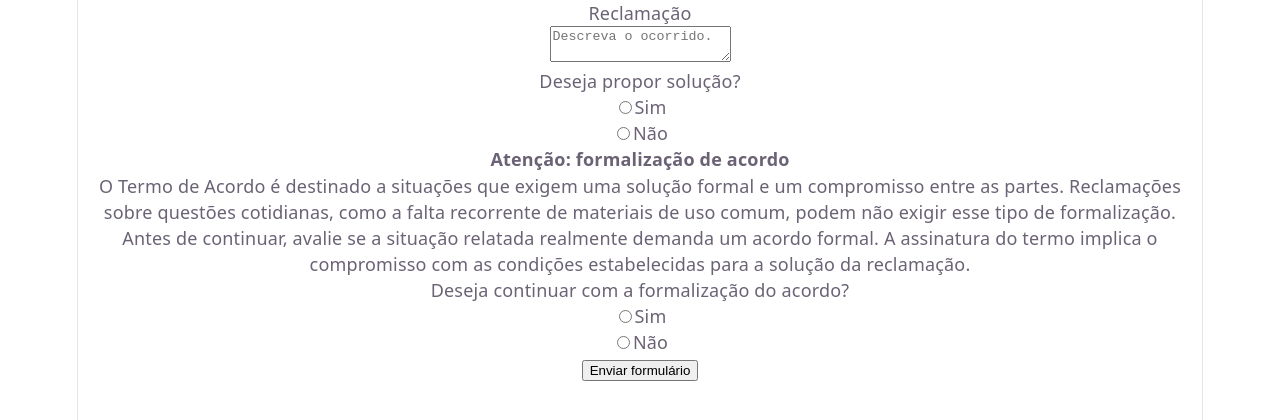
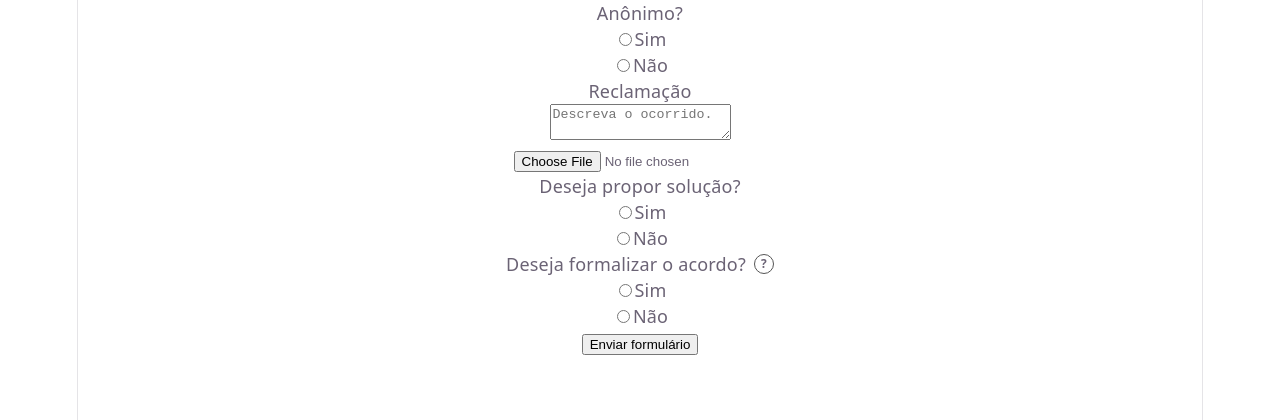
Before and after one commit to cathsantana/squad17_odrcon_frontend, a React app: page /reclamacao in a window 1280 px wide. Shown: the top 420 px of the page. Built offline with nearby package versions, Linux system fonts and the light colour scheme; the HTML template or start-up script is replaced by a standard one.

Commit message:
Adicionando opção de anonimato, permitindo que o usuário opte por preencher a reclamação com informações identificadoras

```diff
--- /dev/null
+++ b/src/Pages/ReclamacaoForm/ReclamacaoForm.css
@@ -0,0 +1,50 @@
+.tooltip-container {
+    display: flex;
+    align-items: center;
+    justify-content: center;
+    gap: 8px;
+    width: 100%;
+}
+
+.tooltip {
+    position: relative;
+    display: inline-flex;
+    justify-content: center;
+    align-items: center;
+    width: 18px;
+    height: 18px;
+    border: 1px solid #555;
+    border-radius: 50%;
+    font-size: 12px;
+    font-weight: bold;
+    cursor: help;
+}
+
+.tooltip-text {
+    visibility: hidden;
+    opacity: 0;
+
+    position: absolute;
+    bottom: 130%;
+    left: 50%;
+    transform: translateX(-50%);
+
+    width: 280px;
+    padding: 12px;
+    border-radius: 6px;
+
+    background-color: #222;
+    color: white;
+    font-size: 13px;
+    font-weight: normal;
+    line-height: 1.5;
+    text-align: left;
+
+    z-index: 10;
+    transition: opacity 0.2s;
+}
+
+.tooltip:hover .tooltip-text {
+    visibility: visible;
+    opacity: 1;
+}
--- a/src/Pages/ReclamacaoForm/ReclamacaoForm.jsx
+++ b/src/Pages/ReclamacaoForm/ReclamacaoForm.jsx
@@ -1,12 +1,57 @@
 
 import { useState } from 'react';
+import './ReclamacaoForm.css';
 
 function ReclamacaoForm() {
     const [querSolucao, setQuerSolucao] = useState('');
     const [querAcordo, setQuerAcordo] = useState('');
+    const [isAnonimo, setIsAnonimo] = useState('');
 
     return (
         <form>
+            <label>Anônimo?</label><br />
+            <input
+                type="radio"
+                id="is_anonimo_sim"
+                name="is_anonimo"
+                value="true"
+                onChange={(e) => setIsAnonimo(e.target.value)}
+                required
+            />
+            <label htmlFor="is_anonimo_sim">Sim</label><br />
+
+            <input
+                type="radio"
+                id="is_anonimo_nao"
+                name="is_anonimo"
+                value="false"
+                onChange={(e) => setIsAnonimo(e.target.value)}
+                required
+            />
+            <label htmlFor="is_anonimo_nao">Não</label><br />
+
+            {isAnonimo === 'false' && (
+                <>
+                    <label htmlFor="nome_usuario">Nome</label>
+                    <input
+                        type='text'
+                        id="nome_usuario"
+                        name="nome_usuario"
+                        required
+                    />
+                    <br />
+
+                    <label htmlFor="email_usuario">email</label>
+                    <input
+                        type='email'
+                        id="email_usuario"
+                        name="email_usuario"
+                        required
+                    />
+                    <br />
+                </>
+            )}
+
             <label htmlFor="descricao_original">Reclamação</label><br />
             <textarea
                 id="descricao_original"
@@ -15,6 +60,12 @@ function ReclamacaoForm() {
                 required
             />
             <br />
+            <input
+                id="descricao_original"
+                name="descricao_original"
+                placeholder='Suba um arquivo'
+                type='file'
+             /><br />
 
             <label>Deseja propor solução?</label><br />
 
@@ -52,19 +103,22 @@ function ReclamacaoForm() {
                 </>
             )}
 
-            <p>
-                <strong>Atenção: formalização de acordo</strong><br />
-                O Termo de Acordo é destinado a situações que exigem uma
-                solução formal e um compromisso entre as partes. Reclamações
-                sobre questões cotidianas, como a falta recorrente de materiais
-                de uso comum, podem não exigir esse tipo de formalização.
-                Antes de continuar, avalie se a situação relatada realmente
-                demanda um acordo formal. A assinatura do termo implica o
-                compromisso com as condições estabelecidas para a solução da
-                reclamação.
-            </p>
+            <div className="tooltip-container">
+                <label>Deseja formalizar o acordo?</label>
 
-            <label>Deseja continuar com a formalização do acordo?</label><br />
+                <span className="tooltip">
+                    ?
+                    <span className="tooltip-text">
+                        <br />
+                        O Termo de Acordo é destinado a situações que exigem
+                        uma solução formal e um compromisso entre as partes.
+                        Reclamações cotidianas, como a falta recorrente de
+                        materiais de uso comum, podem não exigir esse tipo
+                        de formalização.
+                        <br />
+                    </span>
+                </span>
+            </div>
 
             <input
                 type="radio"
@@ -93,12 +147,6 @@ function ReclamacaoForm() {
                 </p>
             )}
 
-            {querAcordo === 'false' && (
-                <p>
-                    Você optou por não continuar com a formalização do acordo.
-                </p>
-            )}
-
             <button type="submit">Enviar formulário</button>
         </form>
     );
```
